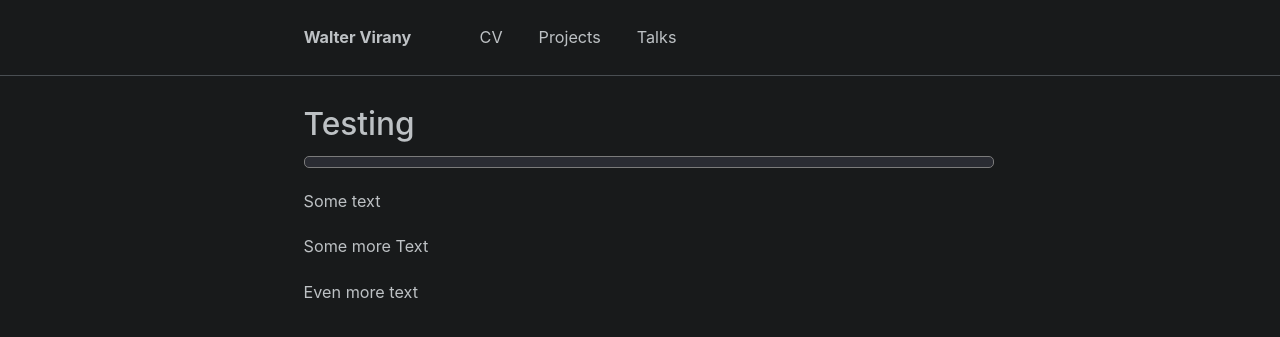
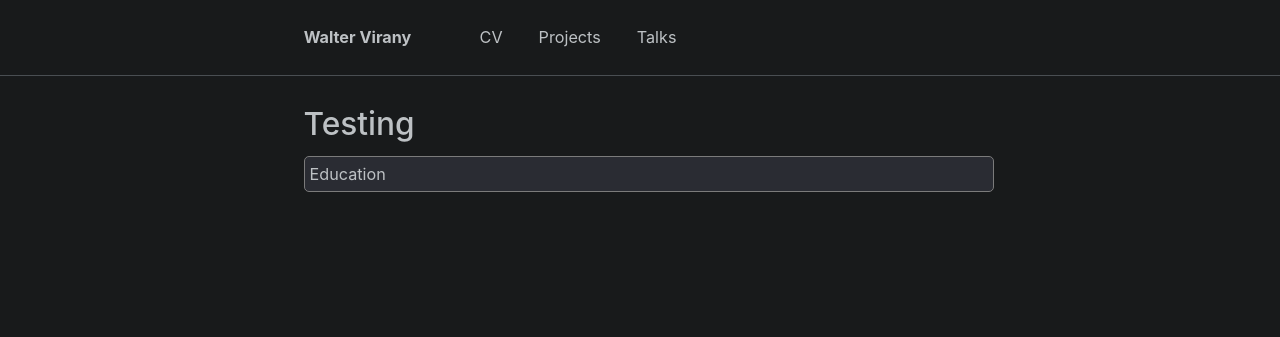
Before and after one commit to wvirany/wvirany.github.io, a Jekyll site: the page built from _pages/test.html, in a window 1280 px wide. Shown: the top 337 px of the page. Built offline with Jekyll 4.4.1, drawn with Linux system fonts in a browser that asks for light colours.

Commit message:
Update test.html

```diff
--- a/_pages/test.html
+++ b/_pages/test.html
@@ -57,9 +57,7 @@ p.cv {
 <body>
 
     <p class="cv">
-        <p>Some text</p>
-        <p>Some more Text</p>
-        <p>Even more text</p>
+        Education
     </p>
 
     <!-- <div class="cv">
```
